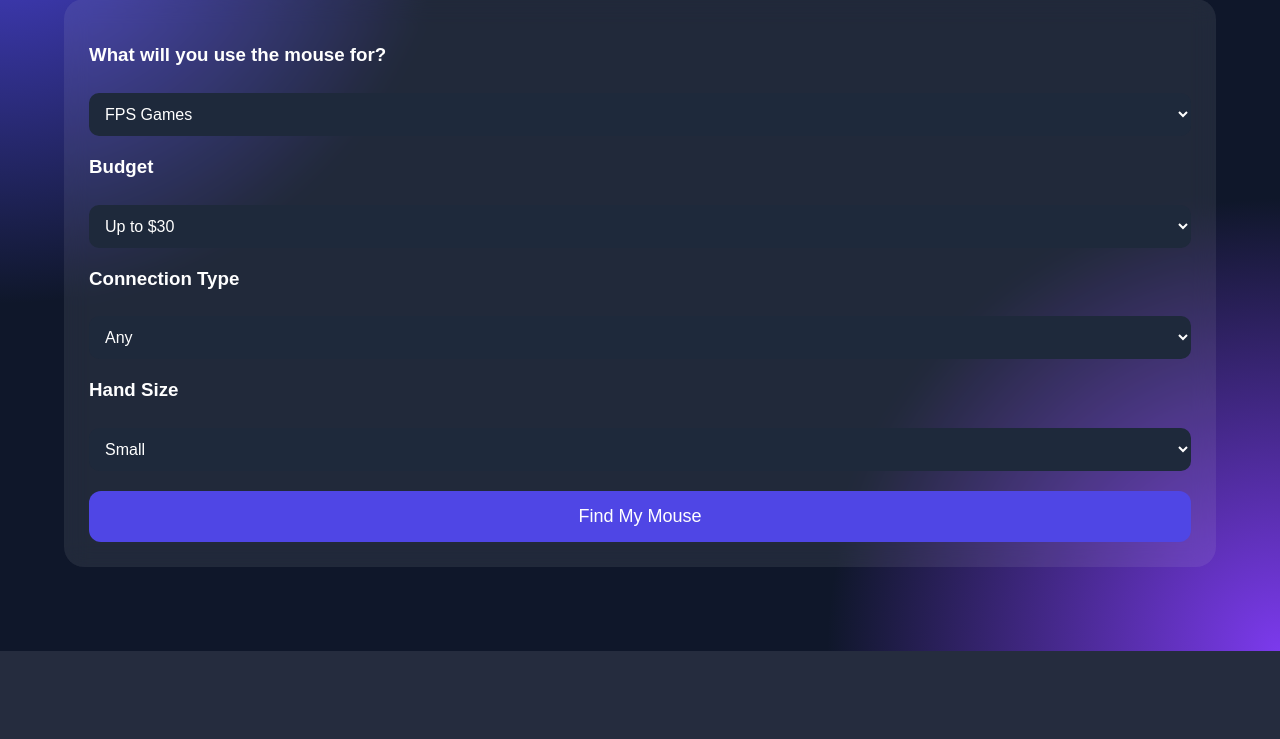
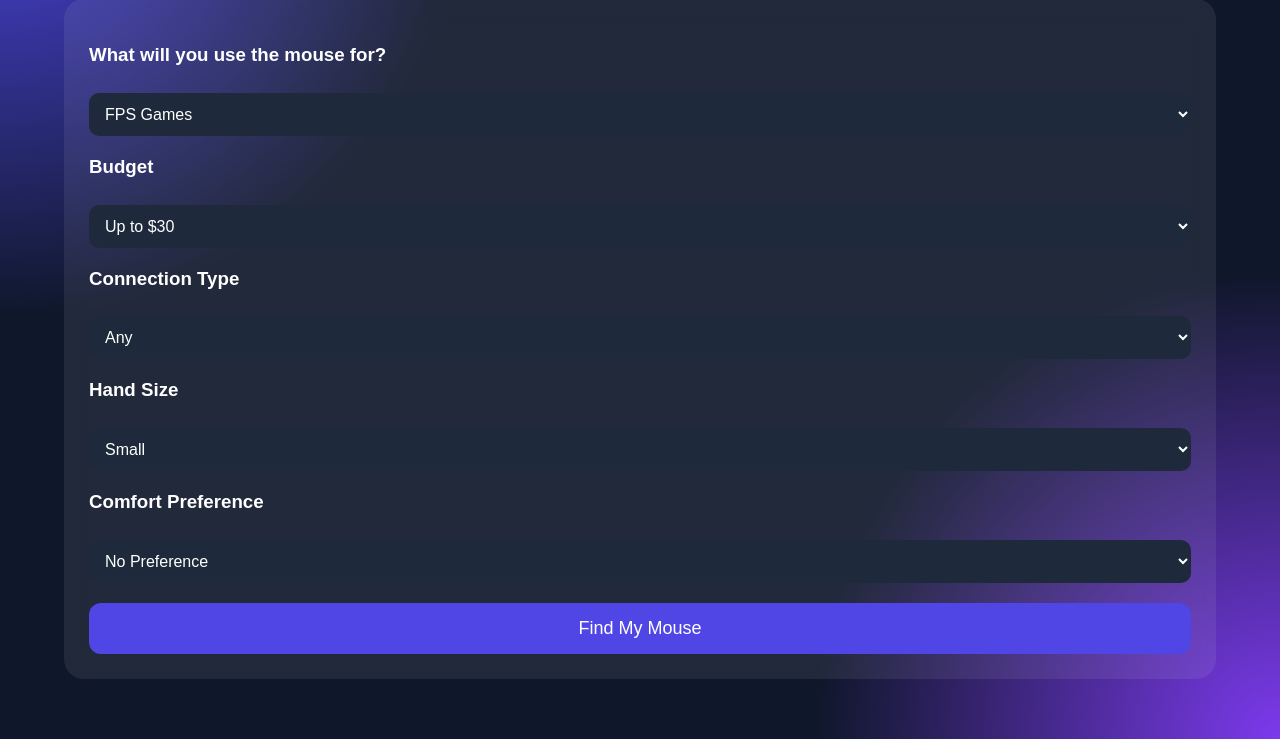
Before and after one commit to brazhnykmrk-afk/mice-finder, a Flask app: page / in a window 1280 px wide. Shown: the part 149-888 px from the top of the page. Before the commit the page ends 800 px from the top, so only its background shows below. Run offline with Flask 3, Linux system fonts and the light colour scheme.

Commit message:
Update index.html

```diff
--- a/project/templates/index.html
+++ b/project/templates/index.html
@@ -169,6 +169,14 @@
             <option value="large">Large</option>
         </select>
 
+        <h3>Comfort Preference</h3>
+
+        <select name="comfort">
+            <option value="any">No Preference</option>
+            <option value="ergonomic">Maximum Comfort</option>
+            <option value="lightweight">Lightweight Mouse</option>
+        </select>
+
         <button type="submit">
             Find My Mouse
         </button>
```
Lines whose indentation alone changed are shown as unchanged.
